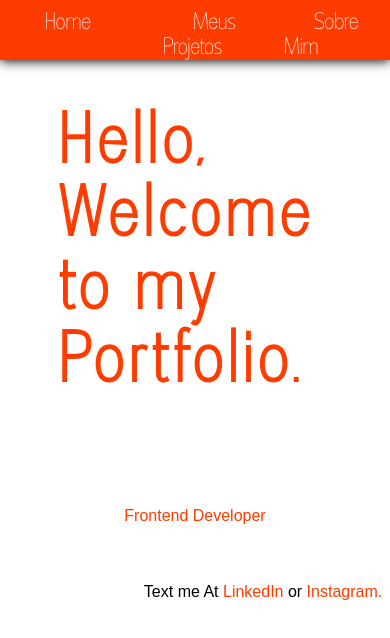
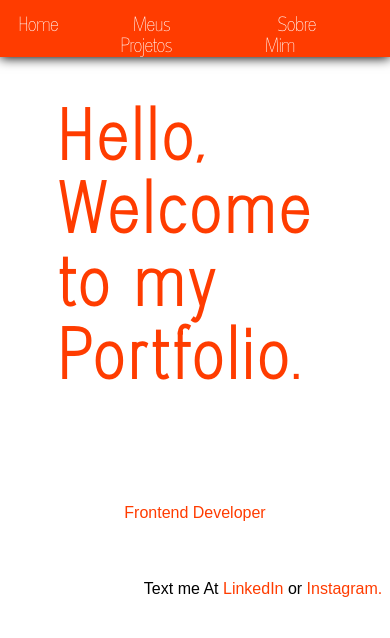
Before and after one commit to KingSP13/portfolio, a plain HTML site: page index.html in a window 390 px wide. Drawn offline with Linux system fonts and the light colour scheme.

Commit message:
ajustes responsivo

```diff
--- a/CSS/estiloportfolio.css
+++ b/CSS/estiloportfolio.css
@@ -18,27 +18,25 @@
 }
 
 body {
-    min-width: 320px;
-
+    min-width: 360px;
 }
 .navbar {
-    margin: auto;
     max-width: 100%;
-    min-width: 320px;
-    max-height: 100px;
-    min-height: 50px;
+    min-width: 360px;
+    max-height: 90px;
+    min-height: 55px;
     background-color: #ff3c00;
     box-shadow: 0px 1px 11px;
 }
 .navigation {
     display: flex;
-    justify-content: space-evenly;
+    justify-content: space-between;
     max-width: 600px;
-    width: 100%;
-    padding-top:  10px;
+    min-width: 360px;
+    padding-top:  15px;
     font-family: 'moralist sans', 'cursive';
-    font-size: 1.5em;
-    color: #242226;
+    font-size: 1.3em;
+    box-sizing: content-box;
 }
 a {
     text-decoration: none;
@@ -49,15 +47,18 @@ a {
     transition-duration: .2s;
     color: #ff3c00;
     border-radius: 6px;
-    padding: 5px;
+    padding: 6px;
+}
+.hover {
+    min-width: 100px;
 }
 .navigation :first-child {
-    padding-right: 1em;
-    padding-left: 15px;
+    padding-right: .3em;
+    padding-left: .3em;
+    margin-right: .7em;
 }
 main section {
     display: flex;
-
     height: 350px;
     padding-top: 12%;
     padding-left: 15%;
```
